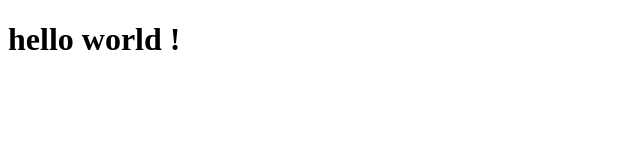
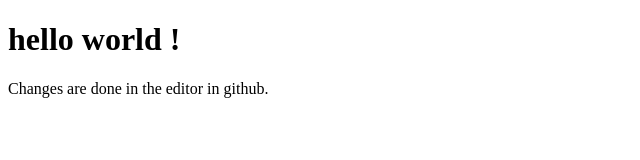
Before and after one commit to vaish461-afk/LocalRepo, a plain HTML site: page index.html in a window 1280 px wide. Shown: the whole page, without its empty margins (0-640 px from the left). Drawn offline with Linux system fonts and the light colour scheme.

Commit message:
Update index.html

```diff
--- a/index.html
+++ b/index.html
@@ -7,5 +7,6 @@
 </head>
 <body>
     <h1>hello world !</h1>
+    <p>Changes are done in the editor in github.</p>
 </body>
 </html>
```
